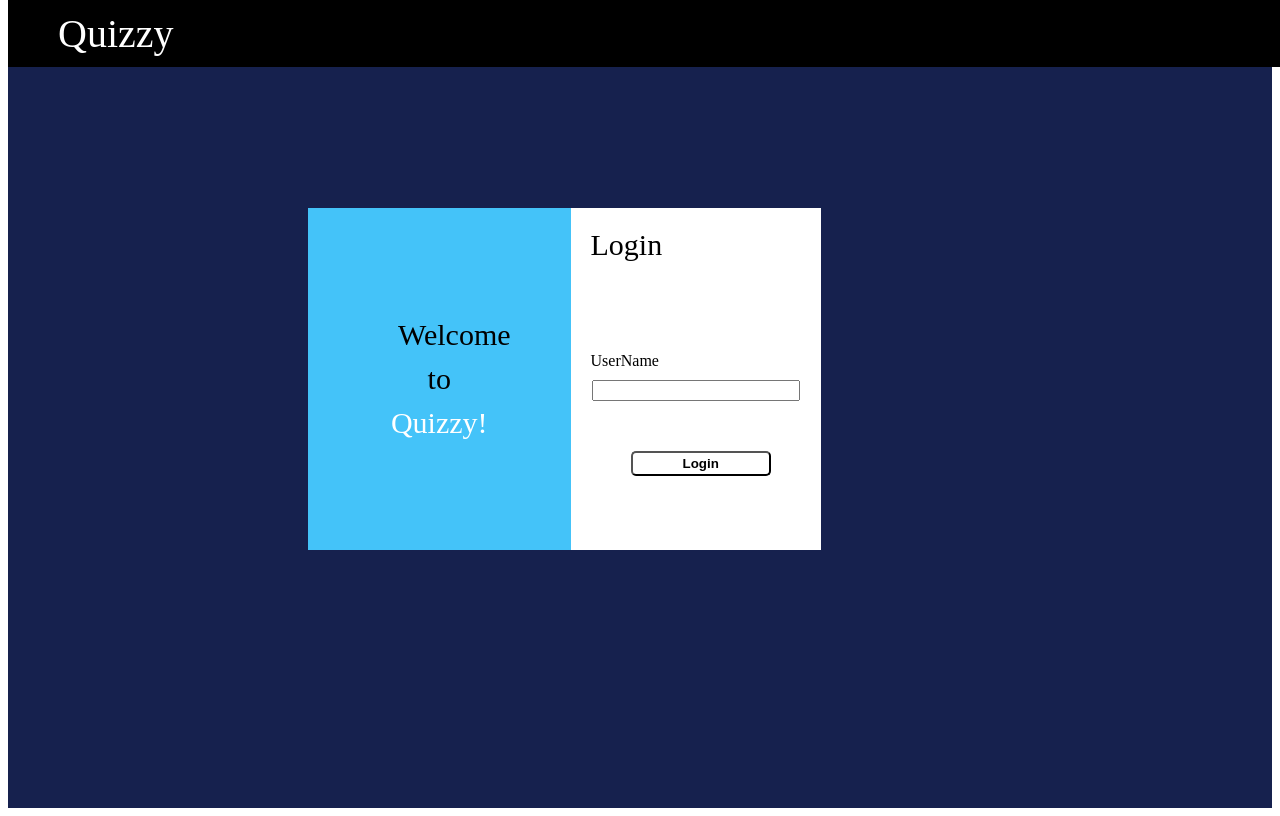
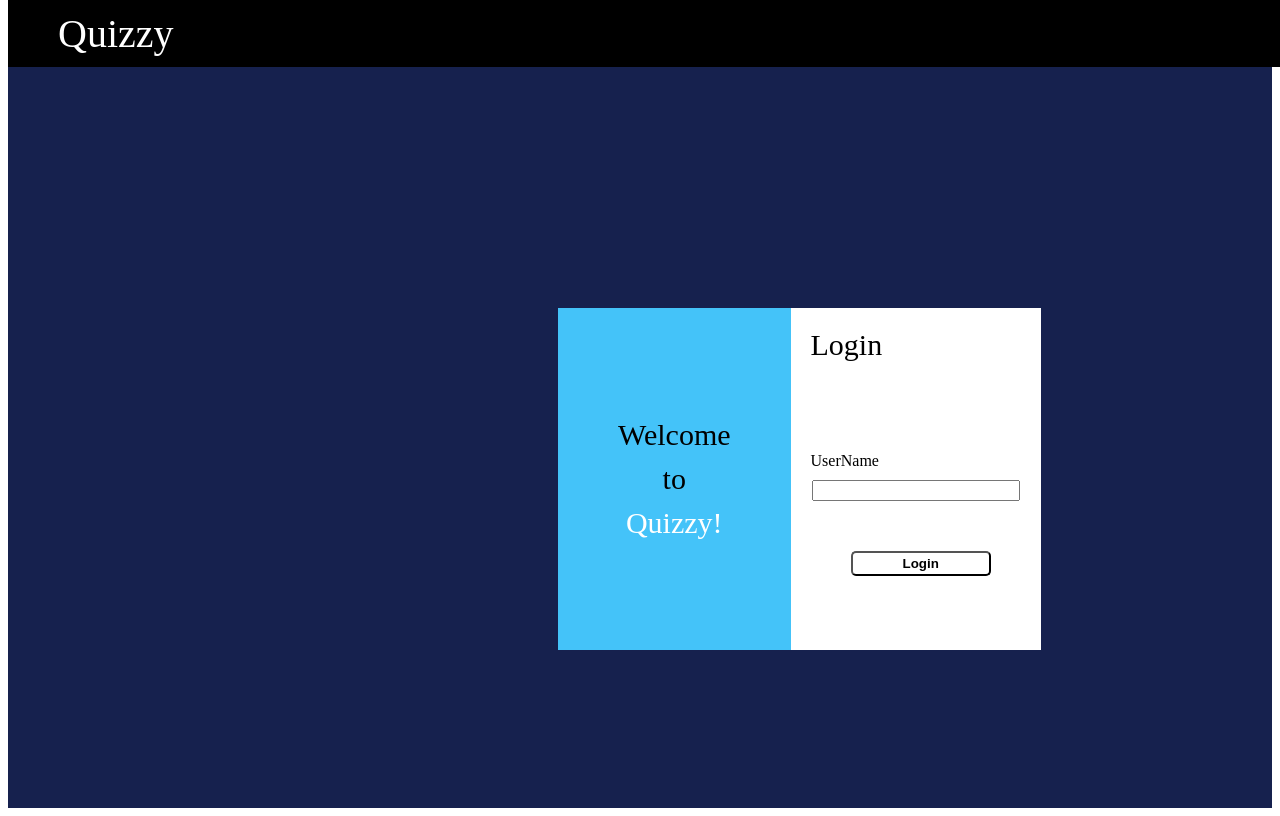
Before and after one commit to parthsr/evaluation3-front, a React (Create React App) app: page / in a window 1280 px wide. Built offline with nearby package versions, Linux system fonts and the light colour scheme.

Commit message:
css change

```diff
--- a/src/components/Card/Card.css
+++ b/src/components/Card/Card.css
@@ -6,8 +6,8 @@
     flex-direction: row;
     justify-content: space-between;
     position:absolute;
-    padding-top:200px;
-    padding-left:300px;
+    padding-top:300px;
+    padding-left:550px;
     flex-wrap: wrap;
 }
 .Card-right{
@@ -18,7 +18,7 @@
 .Card-welcome{
     font-size:30px;
     padding-top:100px;
-    padding-left:80px;
+    padding-left:50px;
     padding-right:50px;
 }
 .Card-to{
```
